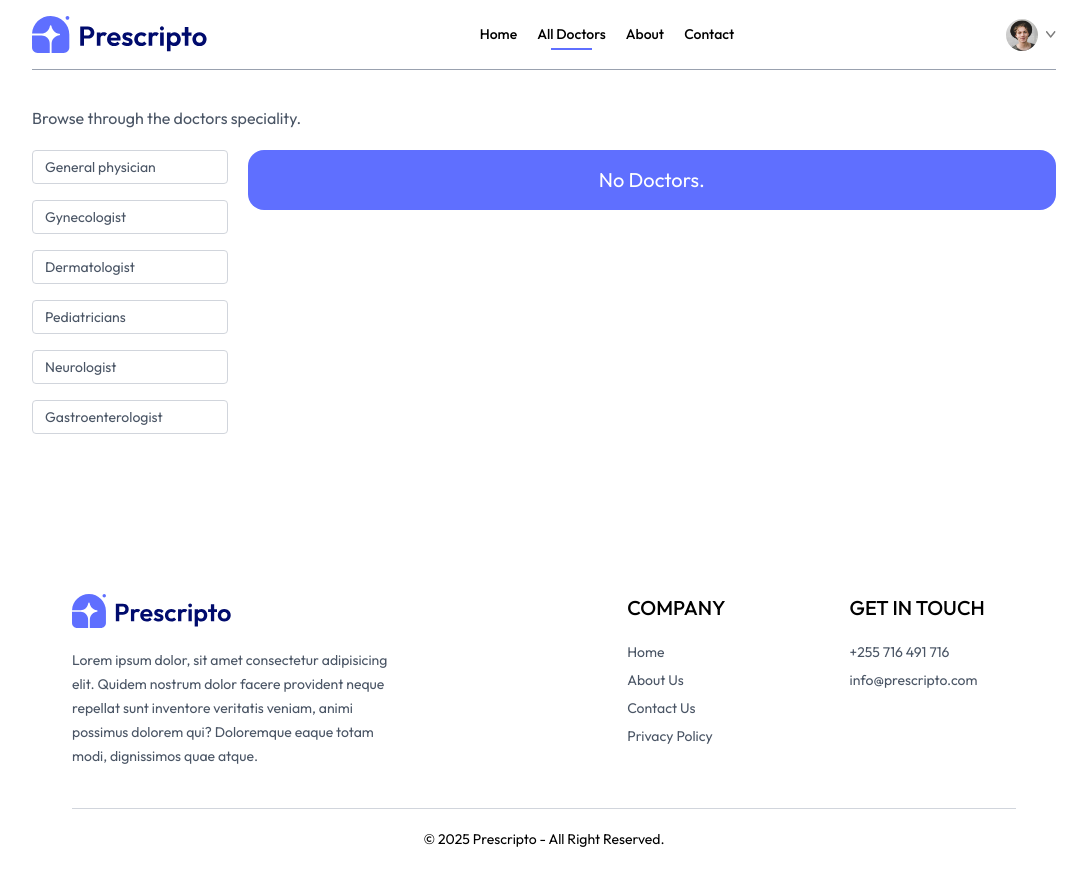
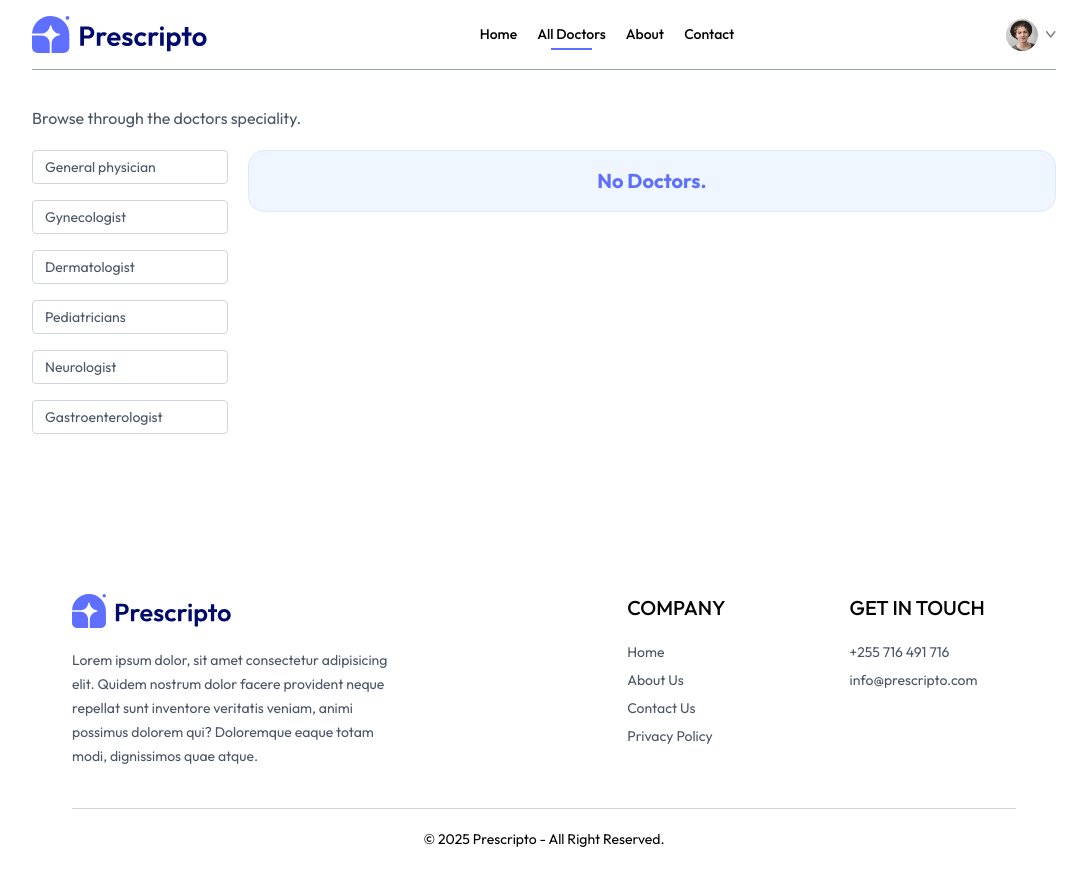
Before and after one commit to prospermbuma/prescripto, a React (Vite) app in the folder frontend/: page /doctors in a window 1280 px wide. Both pictures are taken after a click on the element "Gastroenterologist". Shown: the whole page, without its empty margins (96-1183 px from the left). Built offline with nearby package versions, Linux system fonts and the light colour scheme.

Commit message:
Updates on doctors component

```diff
--- a/frontend/src/pages/Doctors.jsx
+++ b/frontend/src/pages/Doctors.jsx
@@ -55,8 +55,8 @@ const Doctors = () => {
               </div>
             ))
           ) : (
-            <div className='w-full h-auto rounded-2xl py-3 sm:py-4 text-center text-white bg-primary absolute'>
-              <p className='text-md sm:text-xl'>No Doctors.</p>
+            <div className='w-full h-auto rounded-2xl py-3 sm:py-4 text-center border border-blue-100 text-primary bg-blue-50 absolute'>
+              <p className='text-md sm:text-xl'><b>No Doctors.</b></p>
             </div>
           )
           }
```
